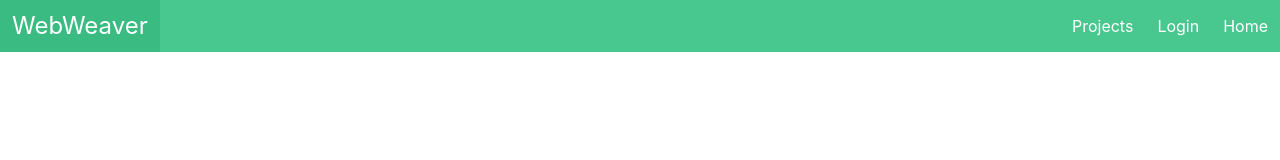
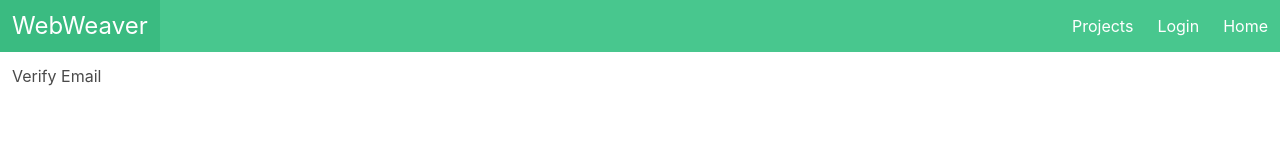
Before and after one commit to josephsegbefia/webweaver-client, a React (Vite) app: page /email-verification in a window 1280 px wide. Shown: the top 160 px of the page. Built offline with nearby package versions, Linux system fonts and the light colour scheme.

Commit message:
Start email verification implementation on frontend

```diff
--- a/src/App.jsx
+++ b/src/App.jsx
@@ -1,8 +1,8 @@
 /* eslint-disable no-unused-vars */
 import React from 'react';
 import ProjectList from './components/ProjectList';
-
 import Login from './components/Login';
+import VerifyEmail from './components/VerifyEmail'
 import { BrowserRouter as Router, Routes, Route } from 'react-router-dom';
 
 
@@ -22,6 +22,7 @@ const App = () => {
             <Route path = '/projects' element = {<ProjectList />} />
             <Route path = '/login' element = {<Login />} />
             <Route path = '/signup' element = {<SignUp />} />
+            <Route path = '/email-verification' element = {<VerifyEmail />} />
             {/* <Route path = '/' element = { <Profile /> } /> */}
           </Routes>
         </div>
--- /dev/null
+++ b/src/components/VerifyEmail.jsx
@@ -0,0 +1,12 @@
+/* eslint-disable no-unused-vars */
+import React from 'react'
+
+const VerifyEmail = () => {
+  return (
+    <div>
+      <h1>Verify Email</h1>
+    </div>
+  )
+}
+
+export default VerifyEmail
```
